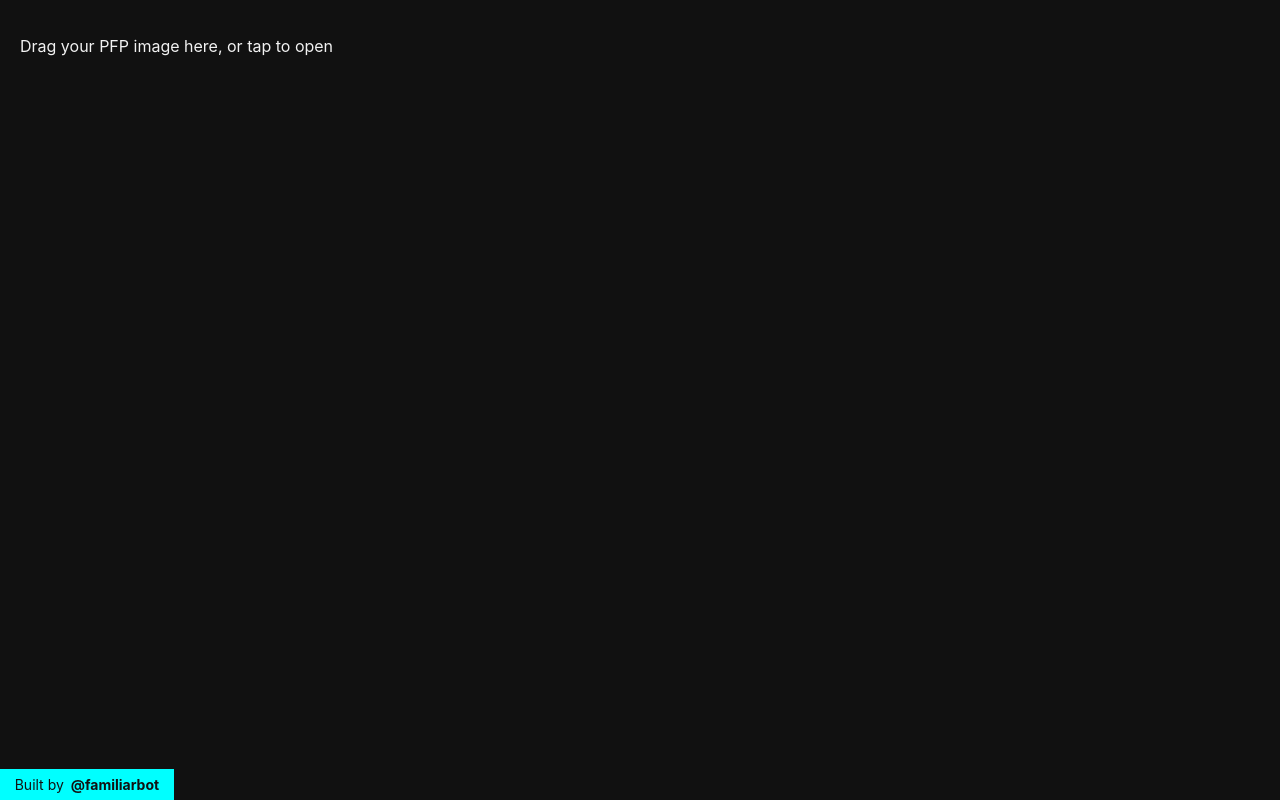
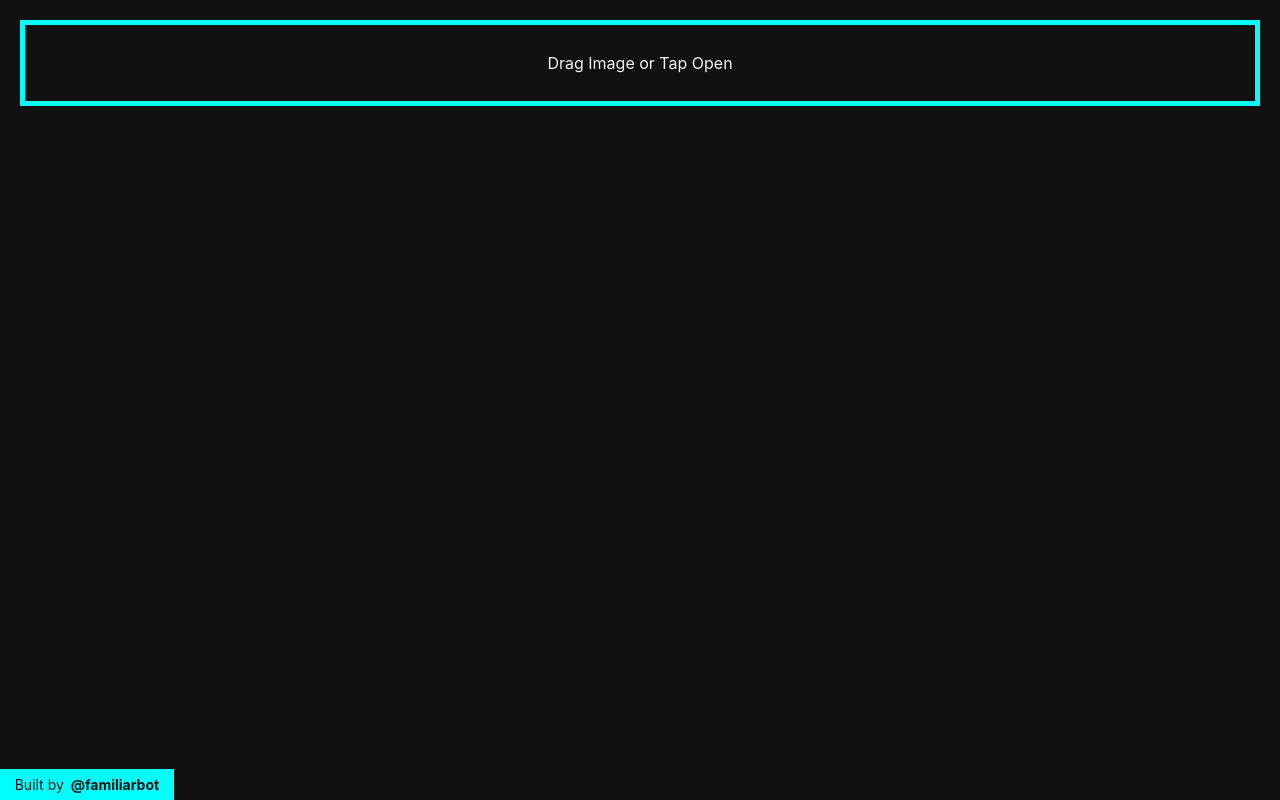
Before and after one commit to familiarlab/cards, a React (Create React App) app: page / in a window 1280 px wide. Built offline with nearby package versions, Linux system fonts and the light colour scheme.

Commit message:
refactor for dropzone, initial generator

```diff
--- /dev/null
+++ b/src/features/CardBuilder/CardBuilder.module.scss
@@ -0,0 +1,14 @@
+@import '../../sass.config.scss';
+
+.CardBuilder {
+	img {
+		width: 100%;
+	}
+}
+
+.DropZone {
+  border: 5px solid cyan;
+	margin-bottom: 20px;
+	padding: 28px 15px;
+	text-align: center;
+}
--- a/src/features/CardBuilder/CardBuilder.tsx
+++ b/src/features/CardBuilder/CardBuilder.tsx
@@ -2,23 +2,28 @@ import React, { useCallback, useState } from 'react';
 import { useDropzone } from 'react-dropzone';
 import { createCanvas, loadImage } from 'canvas';
 
+import styles from './CardBuilder.module.scss';
+
 function generate_card() {
-  const canvas = createCanvas(500, 500);
+  const multiplier = 2;
+  const font_size = 30;
+
+  const canvas_height = 675;
+  const canvas_width = 1200;
+  const canvas = createCanvas(canvas_width, canvas_height);
   const ctx = canvas.getContext('2d');
 
   ctx.fillStyle = 'white';
-  ctx.fillRect(0, 0, 500, 500);
+  ctx.fillRect(0, 0, canvas_width * multiplier, canvas_height * multiplier);
   ctx.fillStyle = '#000000';
-  ctx.font = '30px GothicA1';
-  ctx.fillText('Lorem Ipsum', 10, 50);
+  ctx.font = `${font_size * multiplier}px GothicA1`;
+  ctx.fillText('Lorem Ipsum', 50 * multiplier, (50 + font_size) * multiplier);
 
   // ctx.drawImage(image, 212, 213, 95, 95);
   return canvas.toDataURL();
 }
 
 function CardBuilder() {
-  // const height = 2025;
-  // const width = 3600;
   const [paths, setPaths] = useState('');
 
   const onDrop = useCallback((acceptedFiles: any) => {
@@ -33,16 +38,21 @@ function CardBuilder() {
   }, [setPaths]);
 
   const {getRootProps, getInputProps, isDragActive} = useDropzone({onDrop});
+  const isReady = (paths.length > 0);
 
   return (
-    <div {...getRootProps()}>
-      <input {...getInputProps()} />
+    <div className={styles.CardBuilder}>
+      <div {...getRootProps()} className={styles.DropZone}>
+        <input {...getInputProps()} />
+        {
+          isDragActive ?
+            <span>Drag is lookin' good</span> :
+            <span>Drag Image or Tap Open</span>
+        }
+      </div>
       {
-        isDragActive ?
-          <p>Looking Good!</p> :
-          <p>Drag your PFP image here, or tap to open</p>
+        isReady ? <img src={paths} /> : <span />
       }
-      <img src={paths} />
     </div>
   )
 }
```
Also changed, not shown: src/features/CardBuilder/Cards.scss (deleted).
